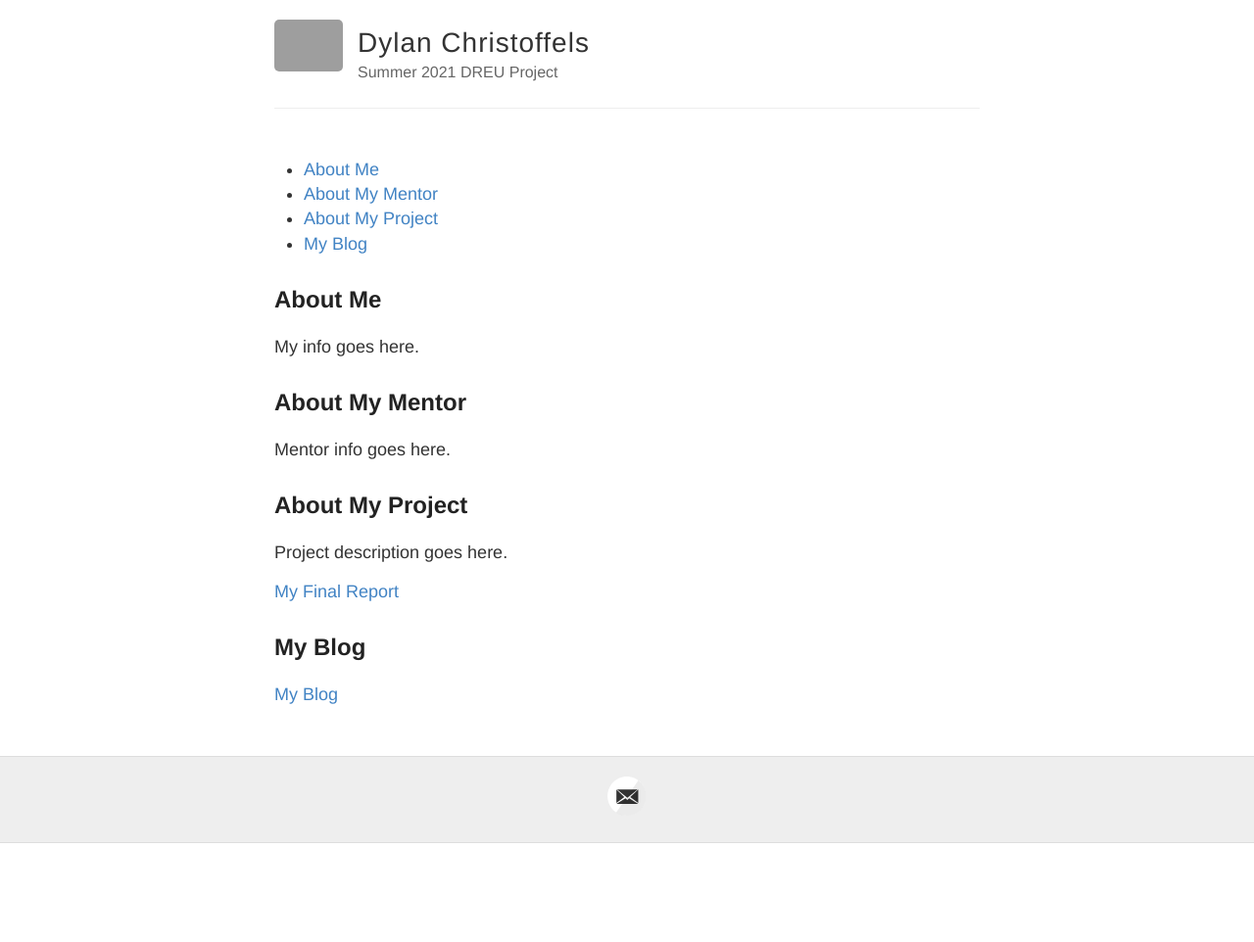
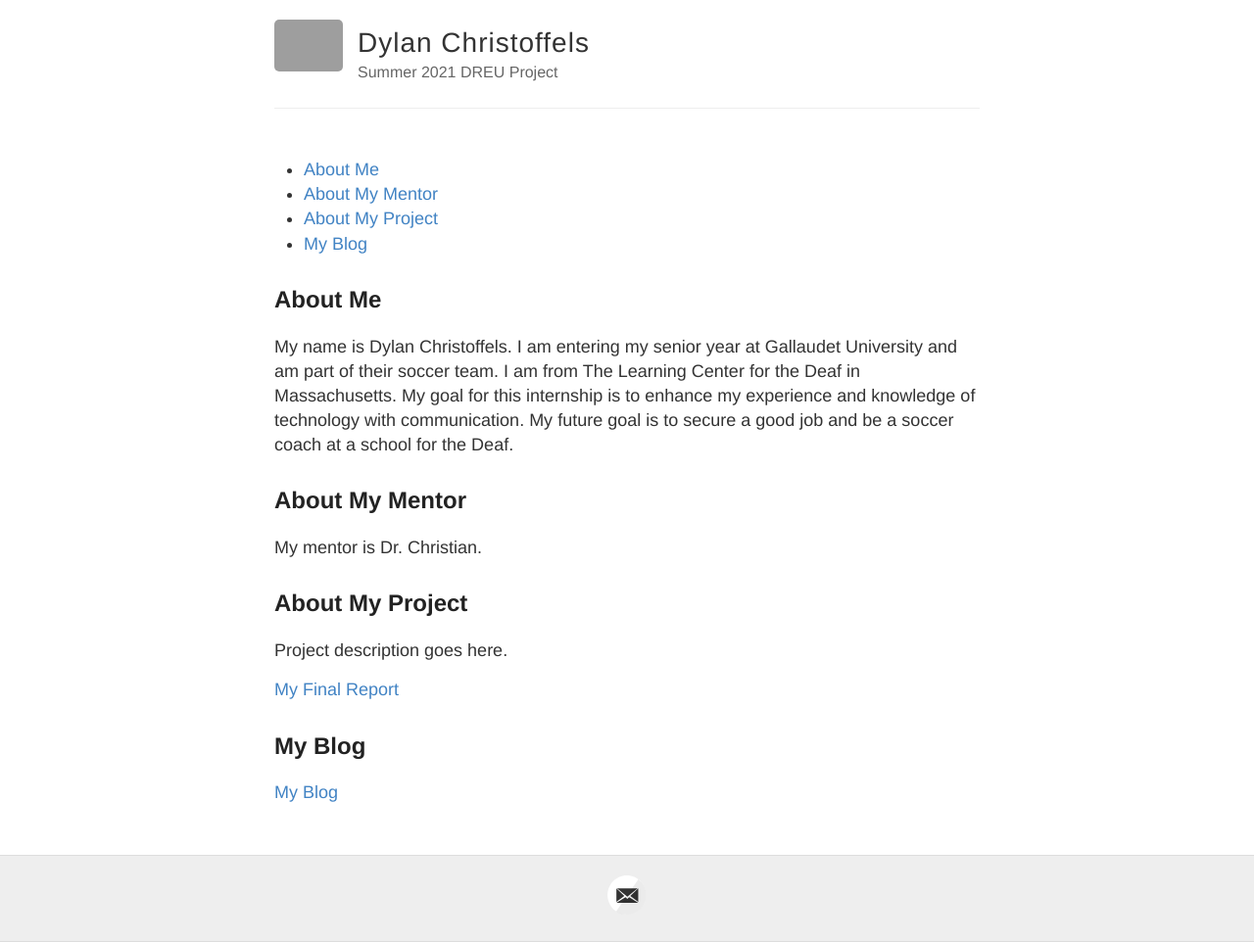
Before and after one commit to moohy2005/moohy2005.github.io, a Jekyll site: the page built from index.md, in a window 1280 px wide. Shown: the whole page at 98% size. Built offline with Jekyll 4.4.1, drawn with Linux system fonts in a browser that asks for light colours; before the commit the page ends 900 px from its top, so only the background shows below that; grey boxes are pictures that could not be loaded.

Commit message:
Update index.md

```diff
--- a/index.md
+++ b/index.md
@@ -8,11 +8,17 @@ title: Summer 2021 DREU Project Site
 
 ## About Me
 
-My info goes here.
+My name is Dylan Christoffels. I am entering my senior
+year at Gallaudet University and am part of their soccer
+team. I am from The Learning Center for the Deaf in
+Massachusetts. My goal for this internship is to enhance my
+experience and knowledge of technology with
+communication. My future goal is to secure a good job and
+be a soccer coach at a school for the Deaf.
 
 ## About My Mentor
 
-Mentor info goes here.
+My mentor is Dr. Christian.
 
 ## About My Project
 
```
